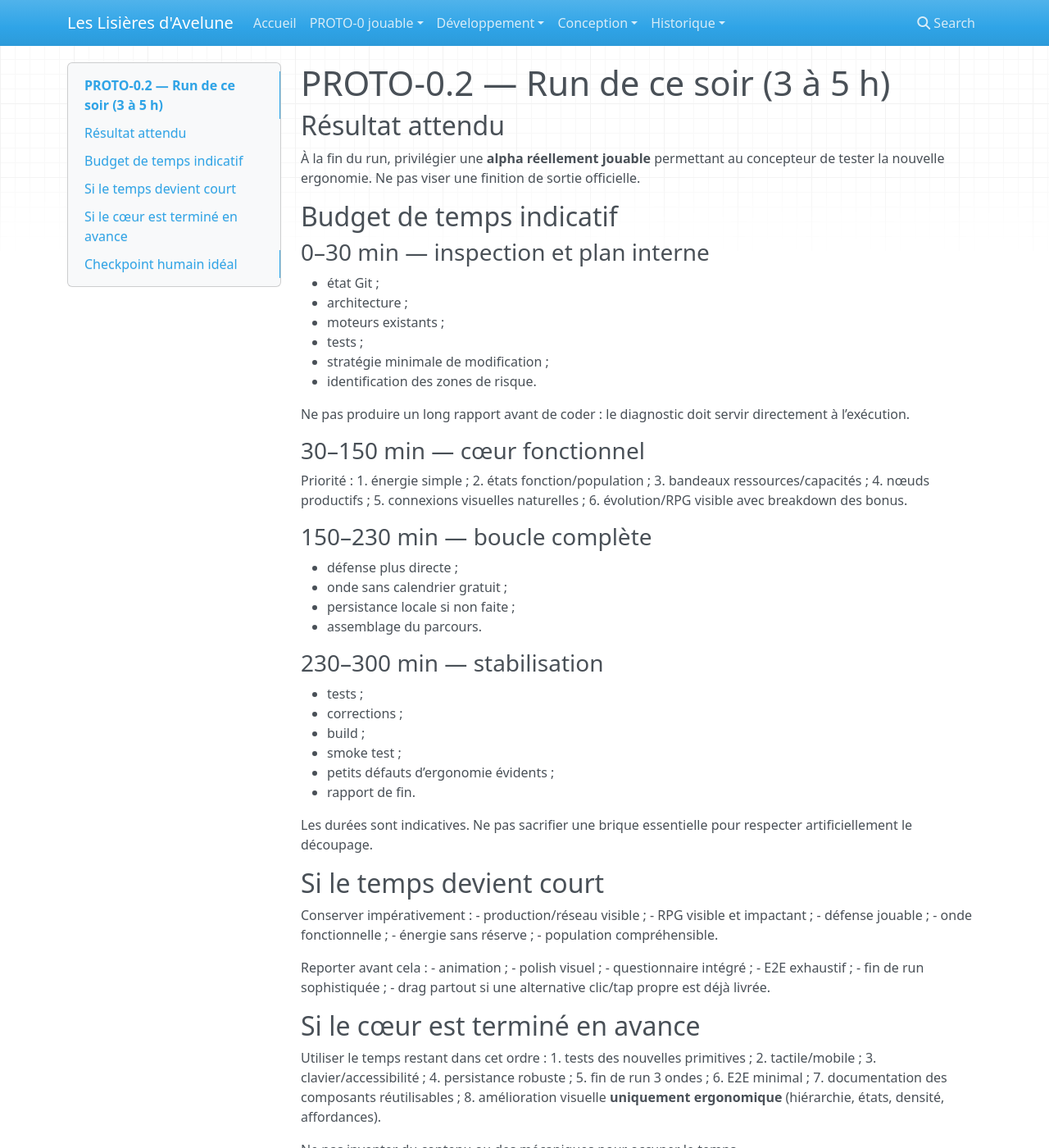
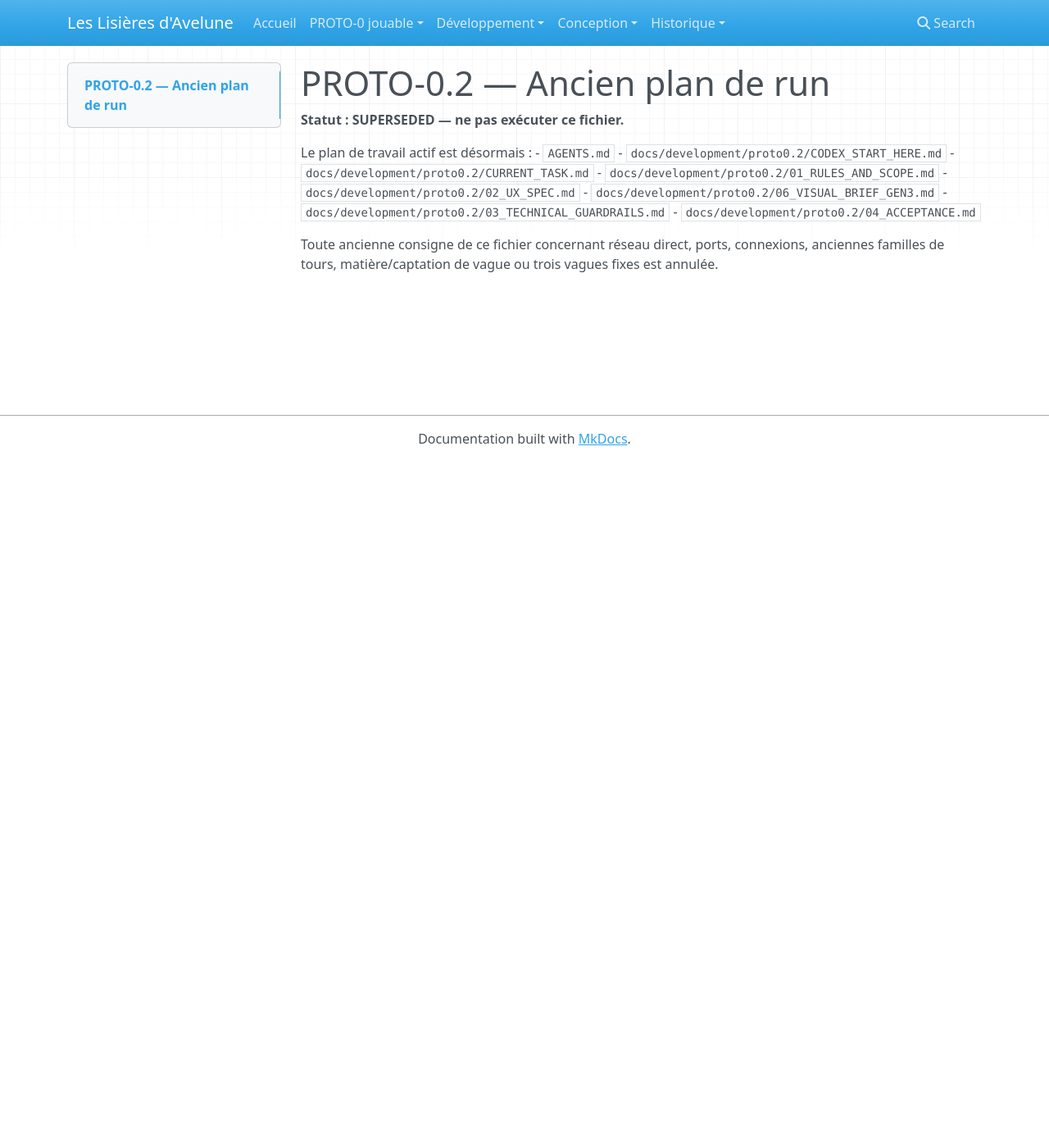
Before and after one commit to Abeliome-Officiel/les-lisieres-avelune, an MkDocs documentation site: the page built from docs/development/proto0.2/TONIGHT_RUN.md, in a window 1280 px wide and 1400 px high. Shown: the whole window at 82% size. Built offline with MkDocs 1.6.1, drawn with Linux system fonts in a browser that asks for light colours; nearby versions of some CDN libraries; some of the changed text lies outside the part shown.

Commit message:
PROTO-0.2: neutraliser l ancien plan de run

```diff
--- a/docs/development/proto0.2/TONIGHT_RUN.md
+++ b/docs/development/proto0.2/TONIGHT_RUN.md
@@ -1,88 +1,15 @@
-# PROTO-0.2 — Run de ce soir (3 à 5 h)
+# PROTO-0.2 — Ancien plan de run
 
-## Résultat attendu
+**Statut : SUPERSEDED — ne pas exécuter ce fichier.**
 
-À la fin du run, privilégier une **alpha réellement jouable** permettant au concepteur de tester la nouvelle ergonomie. Ne pas viser une finition de sortie officielle.
+Le plan de travail actif est désormais :
+- `AGENTS.md`
+- `docs/development/proto0.2/CODEX_START_HERE.md`
+- `docs/development/proto0.2/CURRENT_TASK.md`
+- `docs/development/proto0.2/01_RULES_AND_SCOPE.md`
+- `docs/development/proto0.2/02_UX_SPEC.md`
+- `docs/development/proto0.2/06_VISUAL_BRIEF_GEN3.md`
+- `docs/development/proto0.2/03_TECHNICAL_GUARDRAILS.md`
+- `docs/development/proto0.2/04_ACCEPTANCE.md`
 
-## Budget de temps indicatif
-
-### 0–30 min — inspection et plan interne
-- état Git ;
-- architecture ;
-- moteurs existants ;
-- tests ;
-- stratégie minimale de modification ;
-- identification des zones de risque.
-
-Ne pas produire un long rapport avant de coder : le diagnostic doit servir directement à l’exécution.
-
-### 30–150 min — cœur fonctionnel
-Priorité :
-1. énergie simple ;
-2. états fonction/population ;
-3. bandeaux ressources/capacités ;
-4. nœuds productifs ;
-5. connexions visuelles naturelles ;
-6. évolution/RPG visible avec breakdown des bonus.
-
-### 150–230 min — boucle complète
-- défense plus directe ;
-- onde sans calendrier gratuit ;
-- persistance locale si non faite ;
-- assemblage du parcours.
-
-### 230–300 min — stabilisation
-- tests ;
-- corrections ;
-- build ;
-- smoke test ;
-- petits défauts d’ergonomie évidents ;
-- rapport de fin.
-
-Les durées sont indicatives. Ne pas sacrifier une brique essentielle pour respecter artificiellement le découpage.
-
-## Si le temps devient court
-
-Conserver impérativement :
-- production/réseau visible ;
-- RPG visible et impactant ;
-- défense jouable ;
-- onde fonctionnelle ;
-- énergie sans réserve ;
-- population compréhensible.
-
-Reporter avant cela :
-- animation ;
-- polish visuel ;
-- questionnaire intégré ;
-- E2E exhaustif ;
-- fin de run sophistiquée ;
-- drag partout si une alternative clic/tap propre est déjà livrée.
-
-## Si le cœur est terminé en avance
-
-Utiliser le temps restant dans cet ordre :
-1. tests des nouvelles primitives ;
-2. tactile/mobile ;
-3. clavier/accessibilité ;
-4. persistance robuste ;
-5. fin de run 3 ondes ;
-6. E2E minimal ;
-7. documentation des composants réutilisables ;
-8. amélioration visuelle **uniquement ergonomique** (hiérarchie, états, densité, affordances).
-
-Ne pas inventer du contenu ou des mécaniques pour occuper le temps.
-
-## Checkpoint humain idéal
-
-Le rapport final doit permettre de lancer le jeu immédiatement et de tester sans lire le code.
-
-Le concepteur doit pouvoir fournir des retours sur :
-- ce qu’il comprend en premier ;
-- ce qu’il cherche ;
-- ce qu’il ne voit pas ;
-- ce qu’il aime manipuler ;
-- ce qui semble artificiel ;
-- les choix qu’il perçoit ou ne perçoit pas ;
-- la place ressentie de l’évolution/RPG ;
-- la qualité de la transition production → défense → onde → adaptation.
+Toute ancienne consigne de ce fichier concernant réseau direct, ports, connexions, anciennes familles de tours, matière/captation de vague ou trois vagues fixes est annulée.
```
